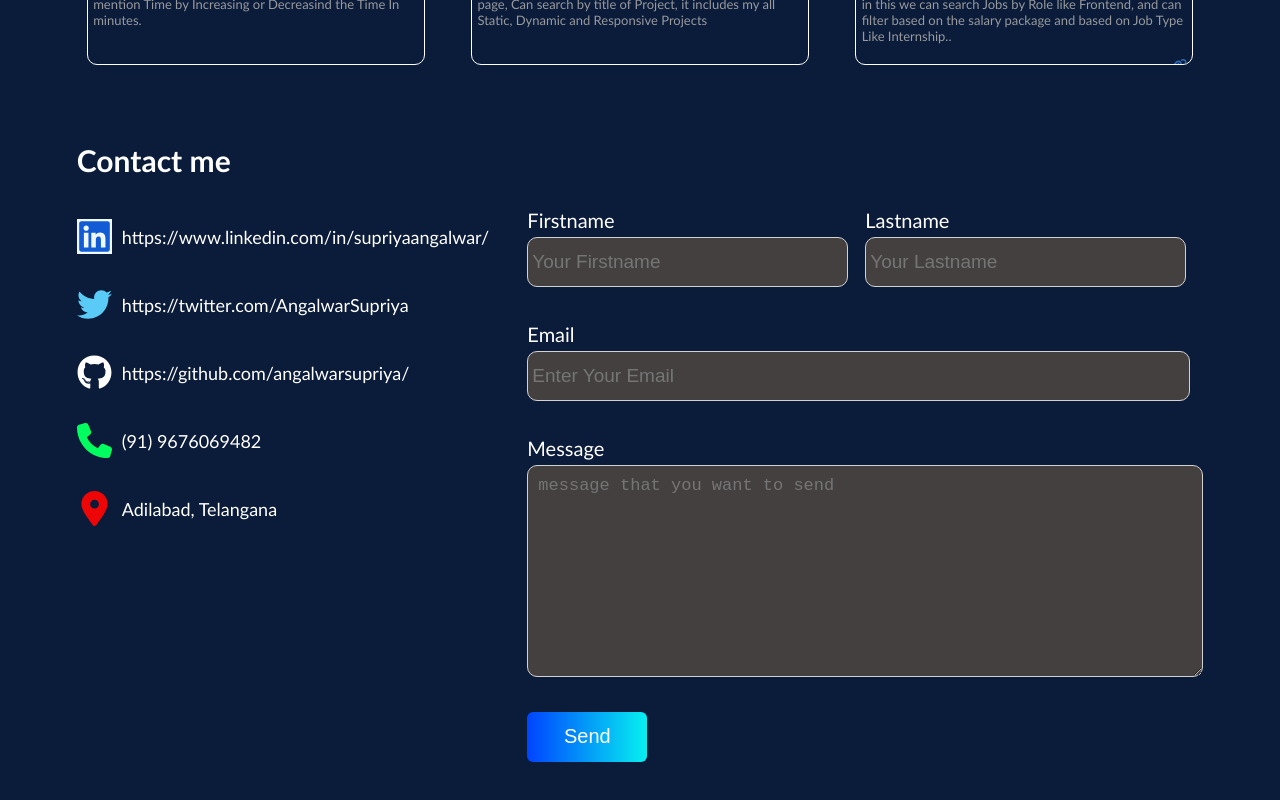
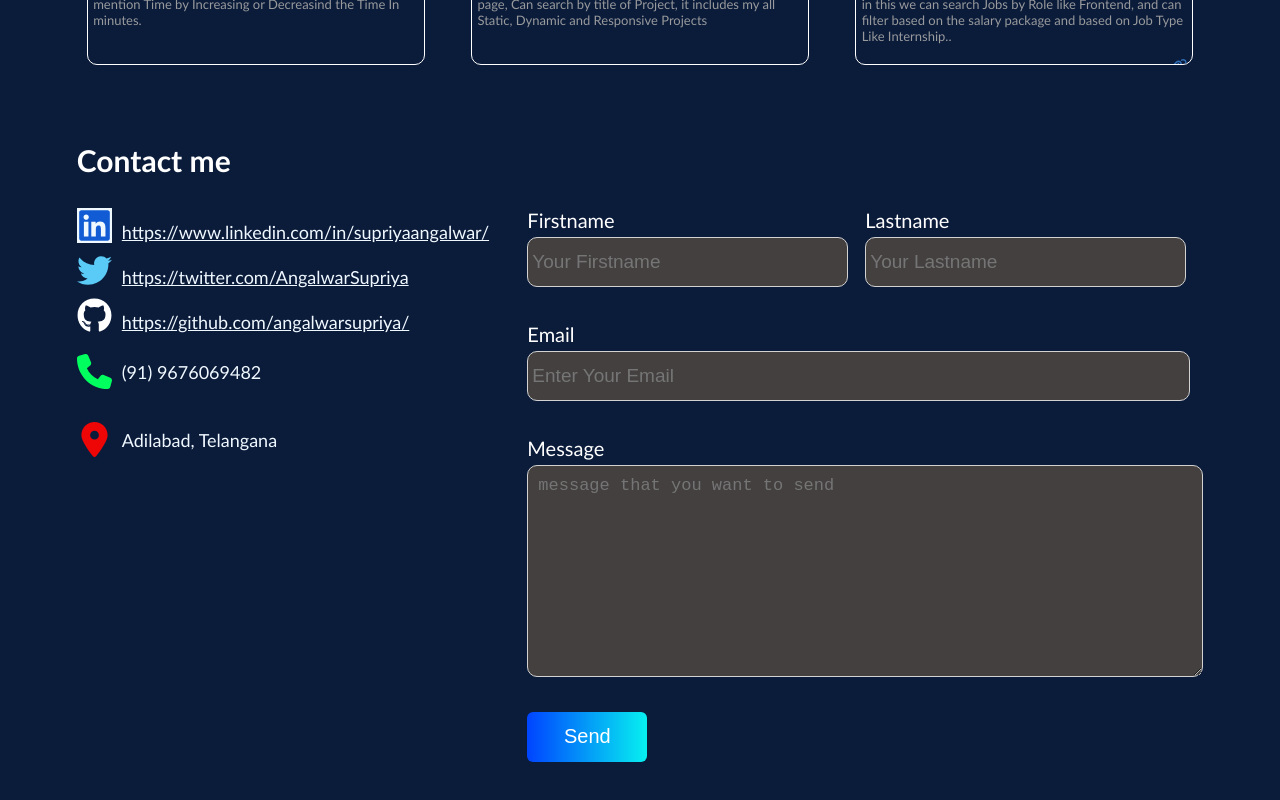
Before and after one commit to angalwarsupriya/my-portfolio, a React (Vite) app: page / in a window 1280 px wide. Shown: the part 2281-3081 px from the top of the page. Built offline with nearby package versions, Linux system fonts and the light colour scheme.

Commit message:
added links to footer section

```diff
--- a/src/components/Contact/index.css
+++ b/src/components/Contact/index.css
@@ -33,6 +33,7 @@
 .contact-value{
     font-size: 18px;
     margin-left: 10px;
+    color: aliceblue;
 }
 .form-con{
     height: 100%;
--- a/src/components/Contact/index.jsx
+++ b/src/components/Contact/index.jsx
@@ -23,16 +23,16 @@ function Contact() {
         <div className="contact-details-con">
           <div className='row'>
                <FaLinkedin className='contact-icons linkdin-icon'/>
-              <p className='contact-value'>https://www.linkedin.com/in/supriyaangalwar/</p>
+              <a target='_blank' href='ttps://www.linkedin.com/in/supriyaangalwar/' className='contact-value'>https://www.linkedin.com/in/supriyaangalwar/</a>
           </div>
           <div className='row'>
                 <FaTwitter className='contact-icons twitter-icon'/>
-               <p className='contact-value'>https://twitter.com/AngalwarSupriya</p>
+               <a  target='_blank' href='https://twitter.com/AngalwarSupriya' className='contact-value'>https://twitter.com/AngalwarSupriya</a>
            </div>
 
            <div className='row'>
               <FaGithub className='contact-icons github-icon'/>
-               <p className='contact-value'>https://github.com/angalwarsupriya/</p>
+               <a  target='_blank' href='https://github.com/angalwarsupriya/' className='contact-value'>https://github.com/angalwarsupriya/</a>
            </div>
 
            <div className='row'>
```
